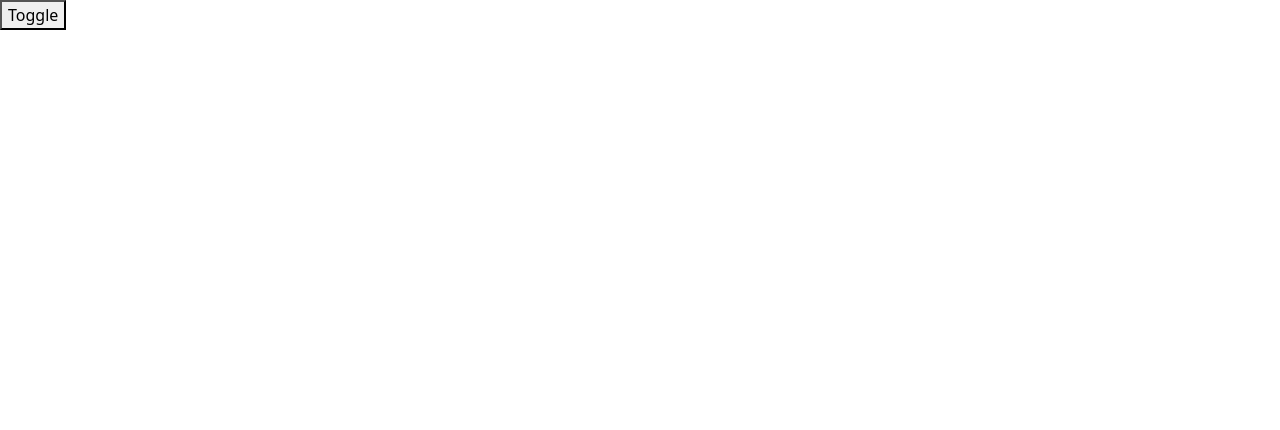
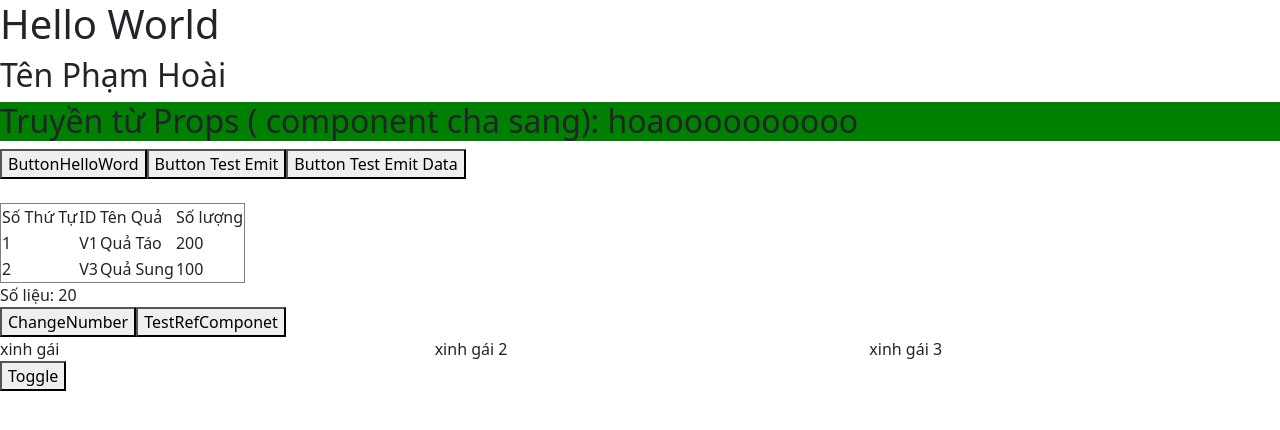
Before and after one commit to phamhoai0404/demoVue3, a Vue app: page / in a window 1280 px wide. Shown: the top 430 px of the page. Built offline with nearby package versions, Linux system fonts and the light colour scheme.

Commit message:
Add Emit transmission data

```diff
--- a/src/App.vue
+++ b/src/App.vue
@@ -5,7 +5,7 @@
         - Sử dụng props: truyền dữ liệu từ component cha sang componet con nhá !
 
      -->
-        <HelloWorld ref="hello" :titeNameNhe=namesss @DoNhaEmit="emitNha()" />
+        <HelloWorld ref="hello" :titeNameNhe=namesss @doNhaEmit="emitNha()" @truyenEmitData = "emitLayData($event)"/>
         <!--nếu mà viết như trên là kiểu v-bind khi mà namesss thay đổi thì titeNameNhe cũng thay đổi theo còn viết theo kiểu dưới thì là cố định là " Xinh gái quá đê"
                 titeNameNhe= "Xinh gái quá đê "
 
@@ -89,7 +89,7 @@
                 X: 0,
                 Y: 0,
                 namesss: "hoaoooooooooo",
-                isShow: false,
+                isShow: true,
                 isShowBaseDialog: false,
             }
         },
@@ -121,6 +121,10 @@
             emitNha() {
                 alert("truyền emit từ con sang cha");
             },
+            emitLayData(dataEvent){
+                console.log("Dữ liệu truyền từ emit con sang cha : ", dataEvent);
+                console.log(`- thành phần trong dataEvent: ${dataEvent.trangthai} và ${dataEvent.chu} ` );
+            },
             changBasicDialog() {
                 this.isShowBaseDialog = !this.isShowBaseDialog;
                 console.log(this.isShowBaseDialog);
--- a/src/components/HelloWorld.vue
+++ b/src/components/HelloWorld.vue
@@ -5,6 +5,7 @@
         <h2 style="background-color: green;">Truyền từ Props ( component cha sang): {{ titeNameNhe}}</h2>
         <button @click="clickHelloWord">ButtonHelloWord</button>
         <button @click="testEmit">Button Test Emit</button>
+        <button @click="testEmitData">Button Test Emit Data</button>
 
 
         <!-- Sử dụng v-for nhá -->
@@ -55,7 +56,10 @@
             },
 
             testEmit(){
-                this.$emit("DoNhaEmit");
+                this.$emit("doNhaEmit");
+            },
+            testEmitData(){
+                this.$emit("truyenEmitData", { trangthai: true, chu: "Phạm Hoài Nhá" });
             }
         },
         computed: {
```
Also changed, not shown: 1 other file (tests, documents, lock files or other folders).
